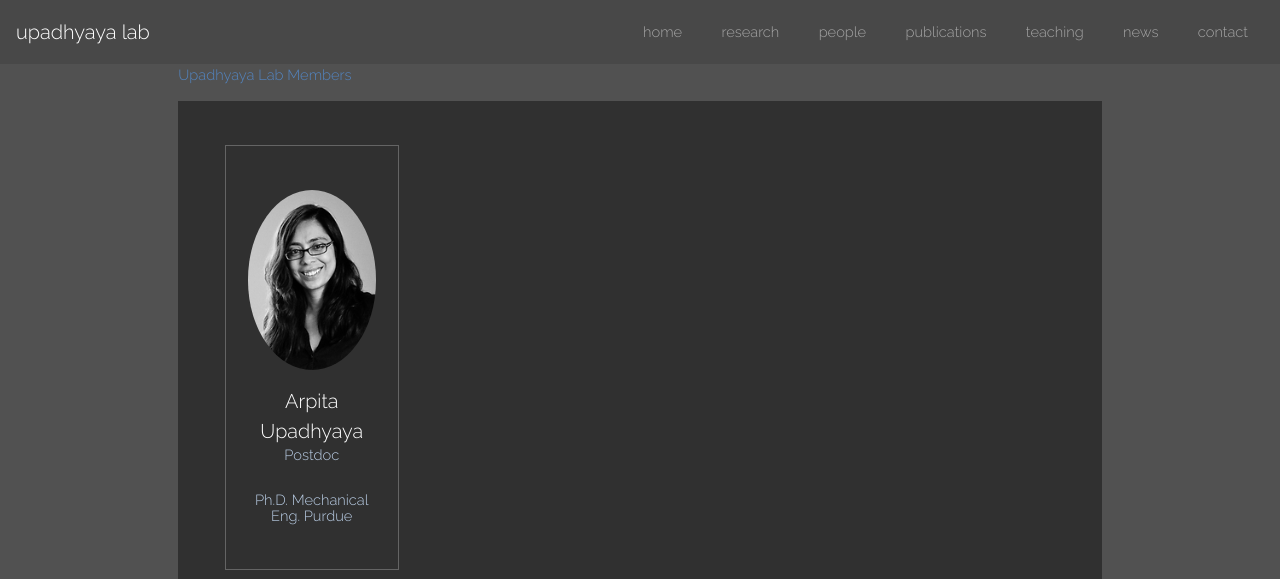
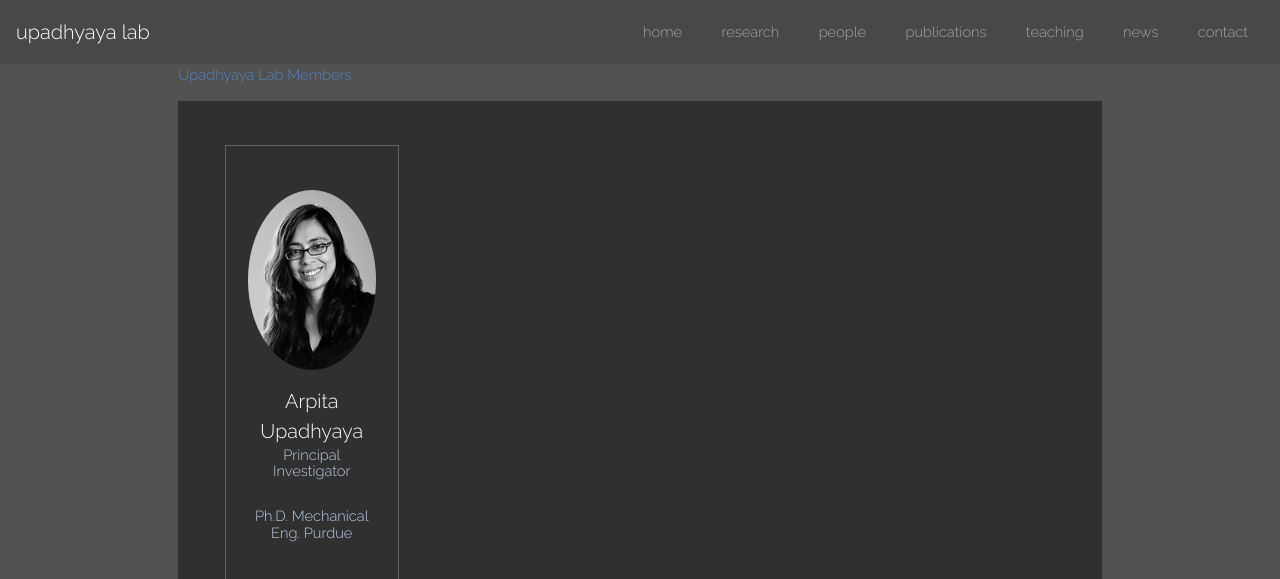
Before and after one commit to arpitalab/arpitalab.github.io, a Jekyll site: the page built from members/index.html, in a window 1280 px wide and 1400 px high. Shown: the top 579 px of the window. Built offline with Jekyll 4.4.1, drawn with Linux system fonts in a browser that asks for light colours; nearby versions of some CDN libraries; library files that are not in the unit come from our copies; comment, search, counter and statistics services are not loaded; some of the changed text lies outside the part shown; grey boxes are pictures that could not be loaded.

Commit message:
Update index.html

```diff
--- a/members/index.html
+++ b/members/index.html
@@ -21,7 +21,7 @@ group: members
 							</a>
 						</div>
 						<h3>{{person.name}}</h3>
-						<p>Postdoc</p>
+						<p>{{person.position}}</p>
 						<p>Ph.D. Mechanical Eng. Purdue</p>
 					</div>
             			</div>
```
